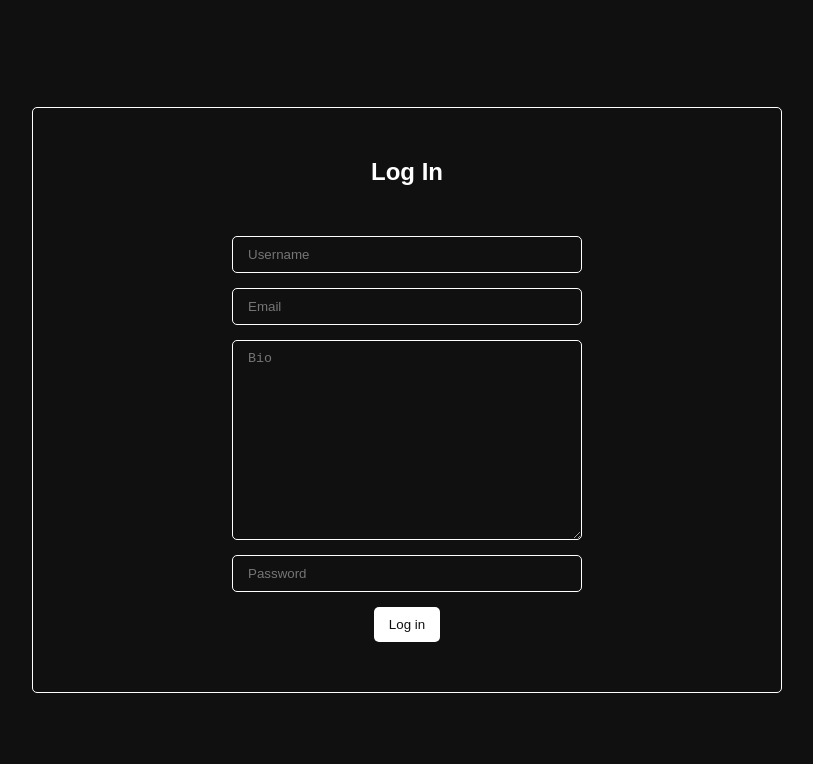
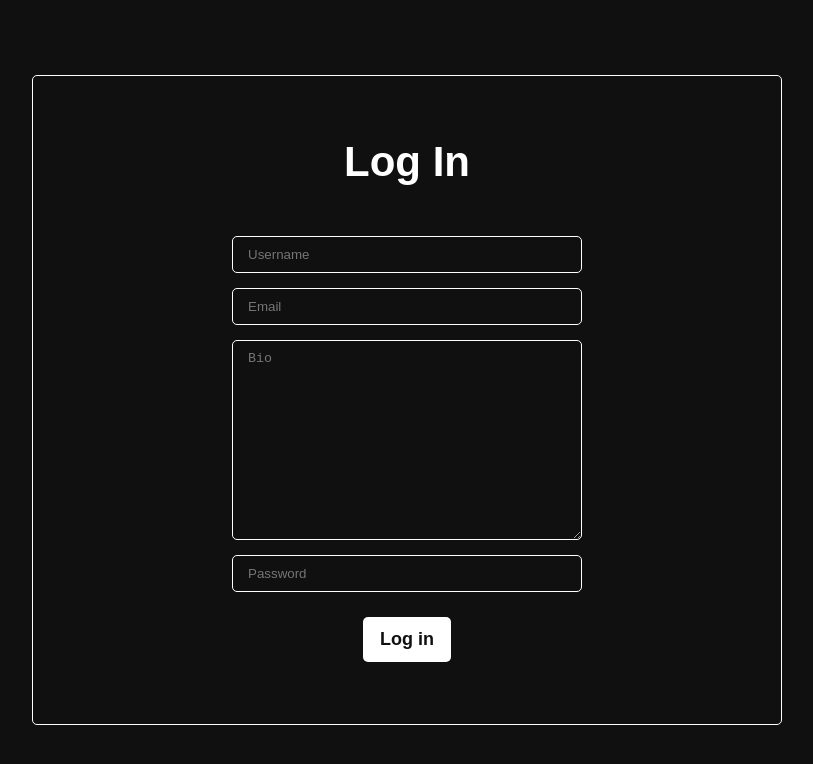
Before and after one commit to carledwardm/auth-portal-supa, a Next.js app: page /login in a window 1280 px wide. Shown: the top 764 px of the page, without its empty margins (233-1046 px from the left). Built offline with nearby package versions, Linux system fonts and the light colour scheme.

Commit message:
Finish login page styling - pending further functionality/google log in

```diff
--- a/app/login/login.module.scss
+++ b/app/login/login.module.scss
@@ -16,9 +16,14 @@
     flex-direction: column;
     width: 100%;
     max-width: 750px;
+    height: 650px;
     border: 1px solid var(--foreground);
     border-radius: 5px;
     gap: 50px;
+}
+
+.loginTitle {
+    font-size: 42px;
 }
 
 .loginForm {
@@ -44,7 +49,8 @@
         outline: 2px solid var(--outline);
         border-color: transparent;
         color: var(--outline);
-        box-shadow: 0 0 10px 2px var(--outline);
+        box-shadow: 0 0 8px 4px var(--outline);
+        text-shadow: 0 0 1px var(--outline);
     }
 }
 
@@ -63,22 +69,34 @@
         outline: 2px solid var(--outline);
         border-color: transparent;
         color: var(--outline);
-        box-shadow: 0 0 10px 2px var(--outline);
+        box-shadow: 0 0 8px 4px var(--outline);
+        text-shadow: 0 0 1px var(--outline);
     }
 }
 
 .submitBtn {
     background-color: var(--foreground);
     color: var(--background);
+    font-size: 18px;
+    font-weight: bold;
     padding: 10px 15px;
     border-radius: 5px;
-    border: none;
+    border: 2px solid transparent;
     transition: all 0.2s ease-in-out;
+    margin-top: 10px;
 
     &:hover {
         background-color: var(--background);
         color: var(--foreground);
-        border: 1px solid var(--foreground);
+        border: 2px solid var(--foreground);
+        transform: scale(1.1);
+    }
+
+    &:active {
+        background-color: var(--background);
+        border: 2px solid var(--outline);
+        box-shadow: 0 0 5px 2px var(--outline);
+        color: var(--outline);
         transform: scale(1.1);
     }
 }
--- a/app/login/page.tsx
+++ b/app/login/page.tsx
@@ -4,7 +4,7 @@ export default function login() {
     return (
         <main className={styles.loginMain}>
             <section className={styles.loginSection}>
-                <h1>Log In</h1>
+                <h1 className={styles.loginTitle}>Log In</h1>
                 <form className={styles.loginForm}>
                     <input type="text" className={styles.input} placeholder="Username"></input>
                     <input type="text" className={styles.input} placeholder="Email"></input>
```
